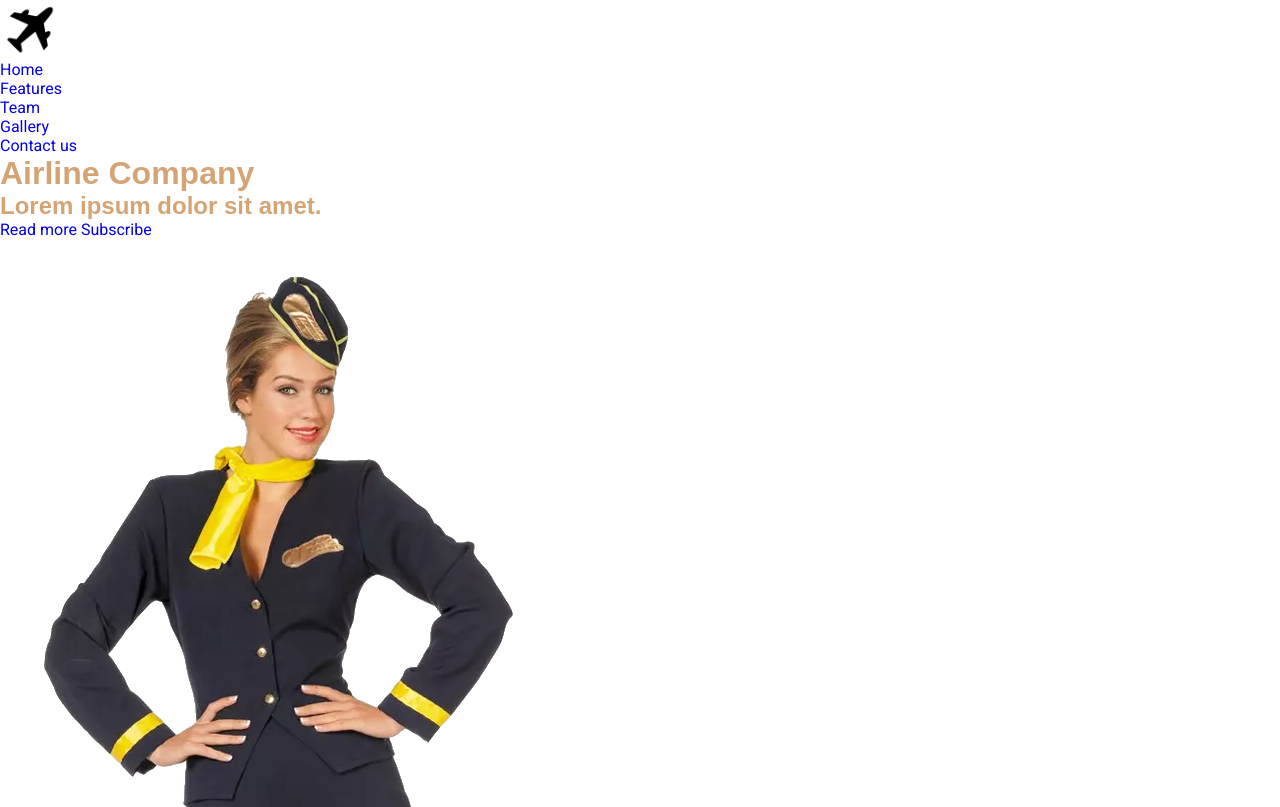
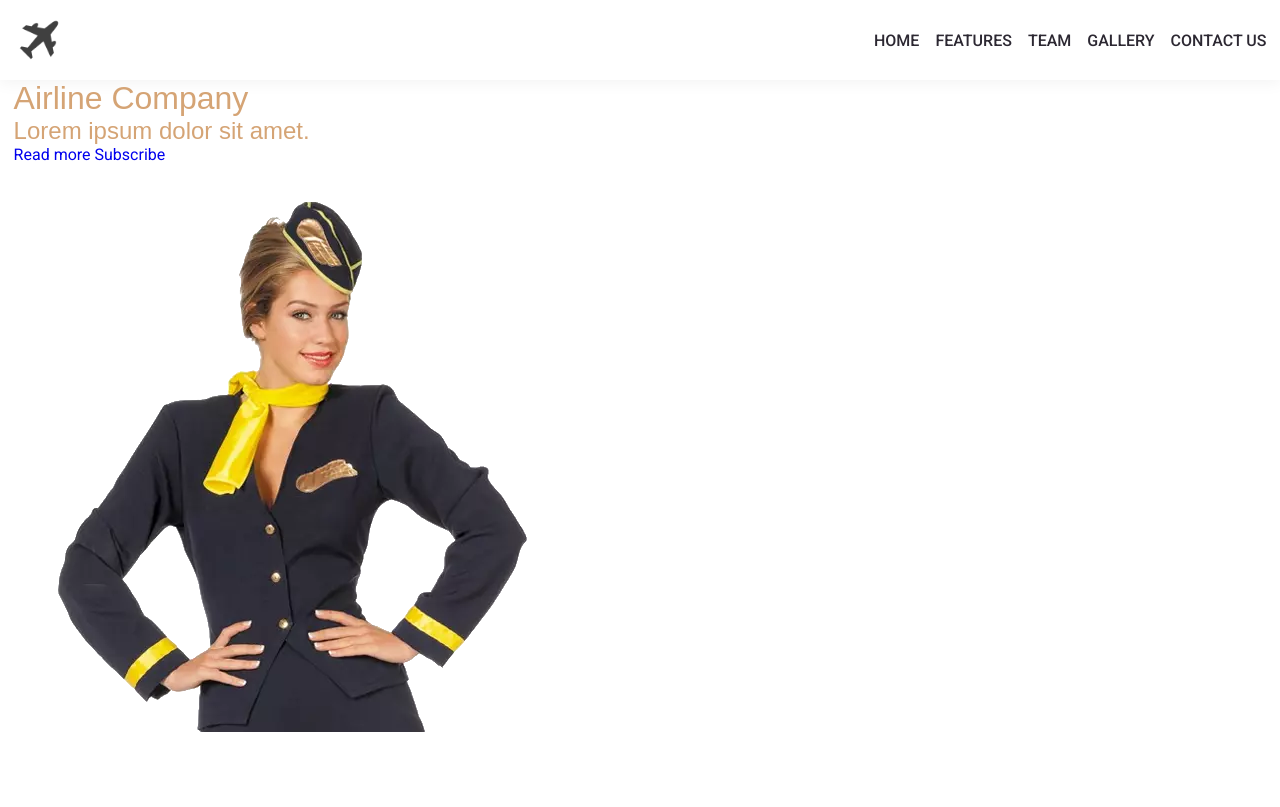
Before and after one commit to adrjmiranda/airline-home-page-design, a website built with webpack: page public/index.html in a window 1280 px wide. Built offline with nearby package versions, Linux system fonts and the light colour scheme; a web font is replaced by a local one.

Commit message:
style: created navbar style

```diff
--- a/public/assets/css/style.css
+++ b/public/assets/css/style.css
@@ -20,8 +20,20 @@
 	--normal-fw: 400;
 	--medium-fw: 500;
 
+	/* Font Size */
+	--base-fs: 1rem;
+	--lg-fs: 1.25rem;
+	--xl-fs: 1.85rem;
+	--xxl-fs: 2.75rem;
+
 	/* Border Radius */
-	--medium-radius: 1.5rem;
+	--btn-radius: 1.5rem;
+
+	/* Width */
+	--container-mw: 1280px;
+
+	/* Padding */
+	--container-pi: 0.85rem;
 }
 
 /***************** General *******************/
@@ -38,6 +50,7 @@ body {
 
 :is(h1, h2, h3, h4, h5) {
 	font-family: var(--title-ff);
+	font-weight: var(--normal-fw);
 	color: var(--secondary-color);
 }
 
@@ -56,12 +69,46 @@ img {
 }
 
 /***************** Reusable *******************/
+.container {
+	max-width: var(--container-mw);
+	padding-inline: var(--container-pi);
+	margin: 0 auto;
+}
+
 .logo img {
-	width: 60px;
+	width: 50px;
+	opacity: 0.75;
 }
 
 /***************** NAVBAR *******************/
-/* TODO: Create NAVBAR style */
+#navbar {
+	box-shadow: 0 2px 15px 1px rgba(0, 0, 0, 0.05);
+}
+
+.navbar-content {
+	display: flex;
+	justify-content: space-between;
+	height: 80px;
+	align-items: center;
+}
+
+.navbar-menu {
+	display: flex;
+	gap: 1rem;
+	align-items: center;
+}
+
+.navbar-link {
+	font-weight: var(--medium-fw);
+	font-size: var(--base-fs);
+	color: var(--black-color-10);
+	transition: color 0.36s ease-in-out;
+	text-transform: uppercase;
+}
+
+.navbar-link:hover {
+	color: var(--black-color-00);
+}
 /************** End of NAVBAR ***************/
 
 /***************** BANNER *******************/
--- a/public/index.html
+++ b/public/index.html
@@ -38,7 +38,7 @@
 		<div id="home">
 			<!--==================== NAVBAR ====================-->
 			<nav id="navbar">
-				<div class="navbar-content">
+				<div class="navbar-content container">
 					<a href="#home" class="logo">
 						<img src="assets/img/logo.png" alt="logo" class="logo-img" />
 					</a>
@@ -70,6 +70,7 @@
 
 			<!--==================== BANNER ====================-->
 			<div id="banner">
+				<div class="banner-content container">
 					<div class="banner-text">
 						<h1 class="banner-title">Airline Company</h1>
 						<h2 class="banner-subtitle">Lorem ipsum dolor sit amet.</h2>
@@ -84,6 +85,7 @@
 						<img src="assets/img/steward.png" alt="steward" />
 					</div>
 				</div>
+			</div>
 			<!--================ Enf of BANNER =================-->
 		</div>
 
```
Lines whose indentation alone changed are shown as unchanged.
